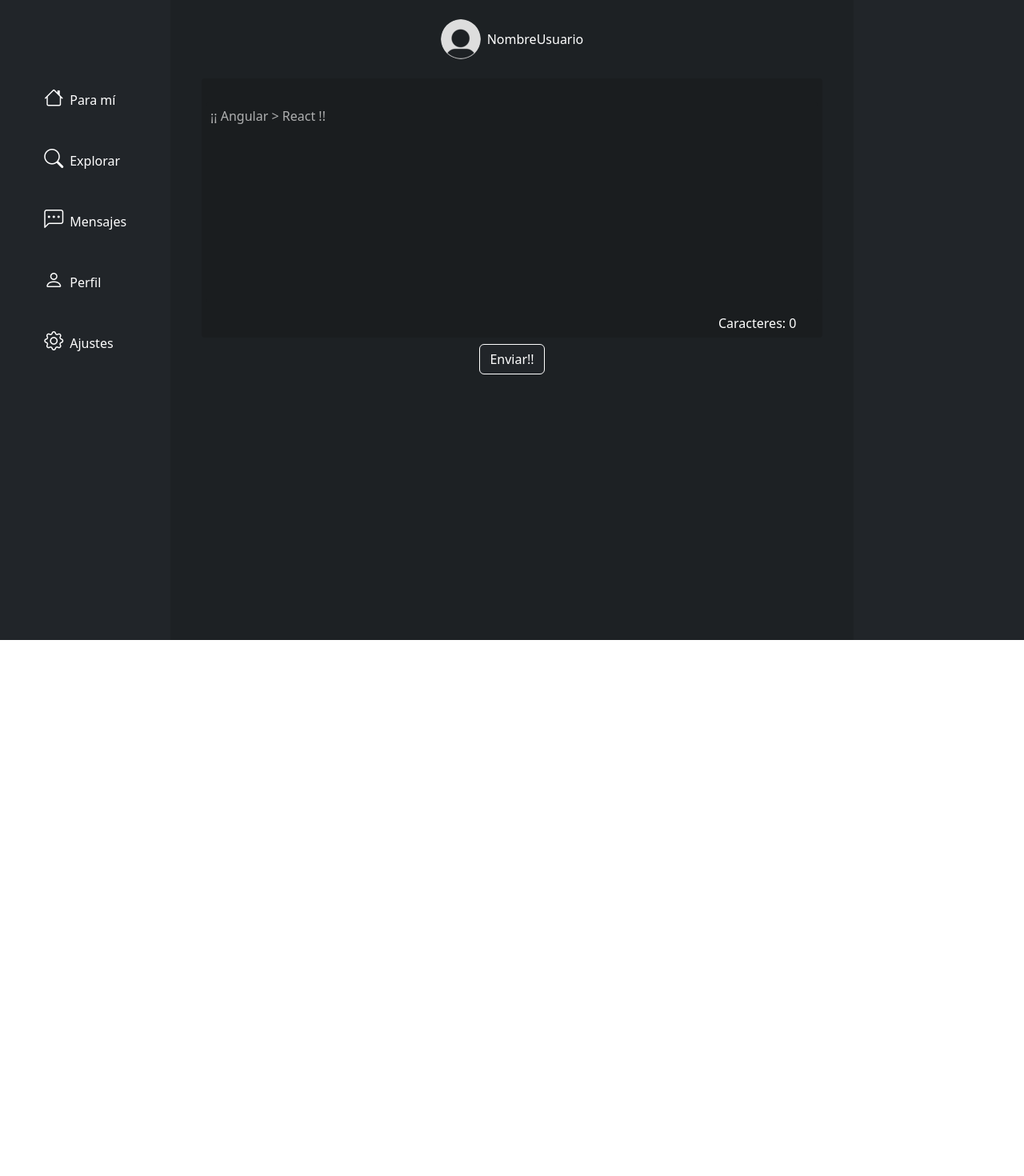
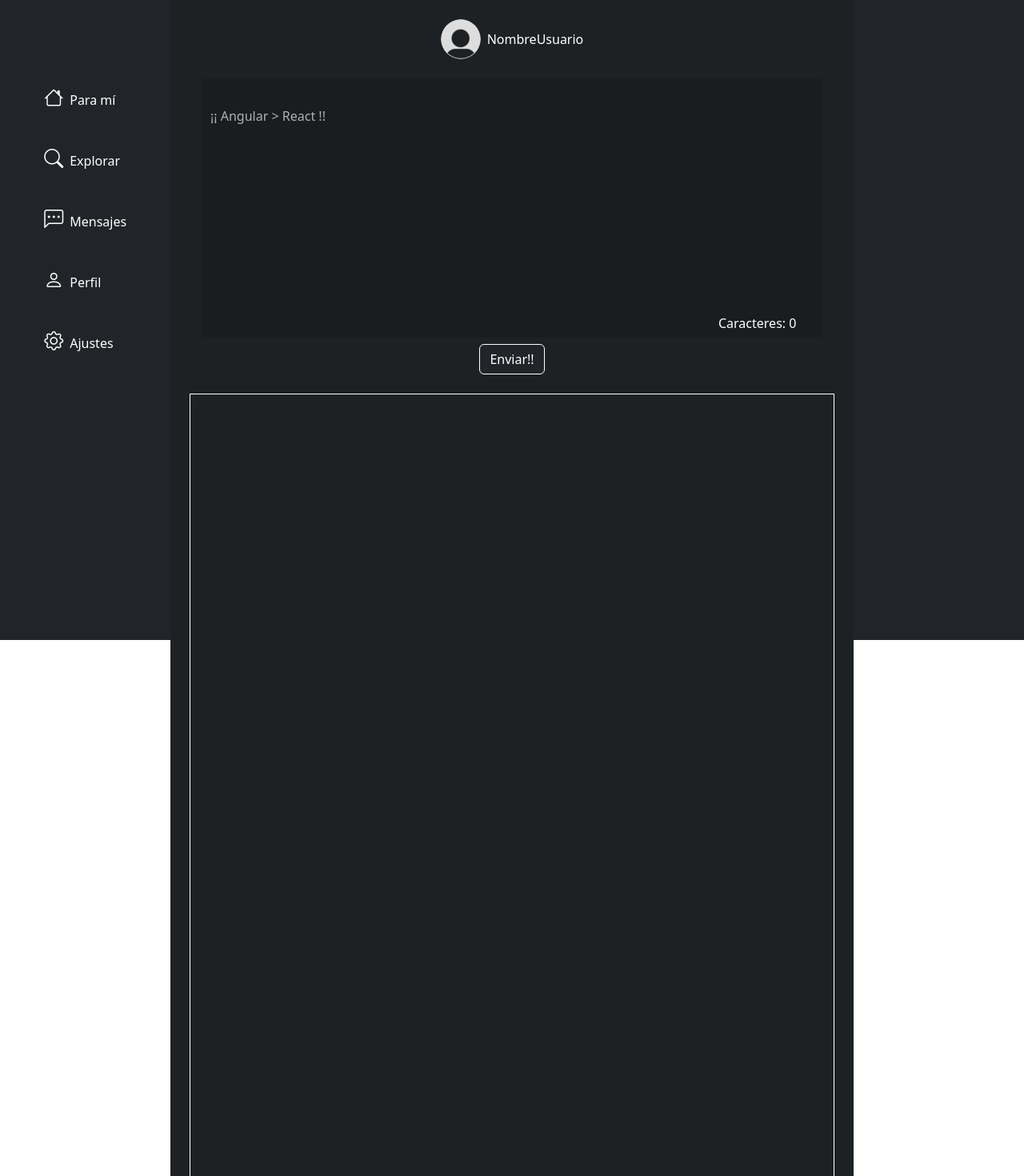
Before and after one commit to DemboNauta/DevThreads, an Angular app: page / in a window 1280 px wide. Shown: the top 1470 px of the page at 80% size. Before the commit the page ends 800 px from the top, so only its background shows below. Built offline with nearby package versions, Linux system fonts and the light colour scheme.

Commit message:
Añadido div donde inyectaremos los tweets de otros usuarios

```diff
--- a/src/app/main/main.component.css
+++ b/src/app/main/main.component.css
@@ -38,3 +38,7 @@
     display: inline-block;
     width: 116px;
 }
+
+#contenido{
+    min-height: 2500px;
+}
--- a/src/app/main/main.component.html
+++ b/src/app/main/main.component.html
@@ -20,3 +20,7 @@
     </form>
 
 </div>
+
+<div id="contenido" class="mt-4 border border-white">
+    a
+</div>
```
